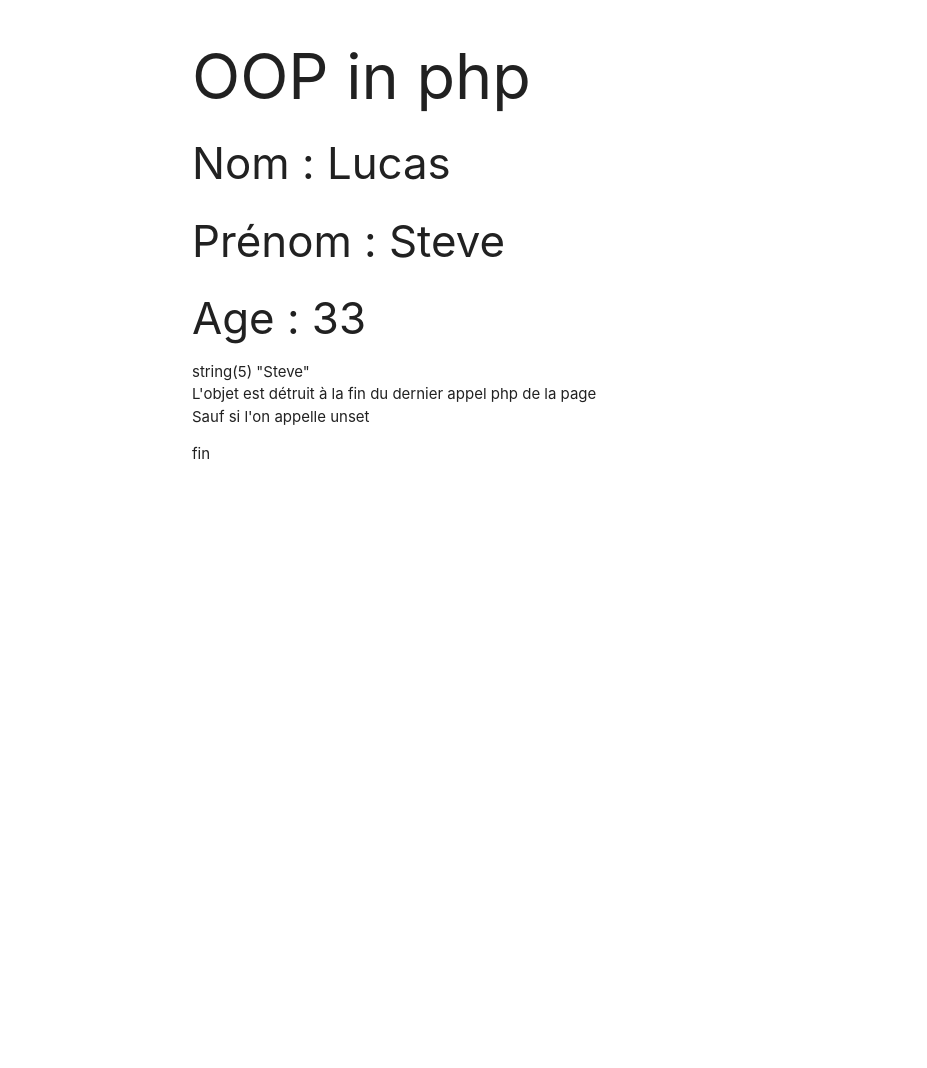
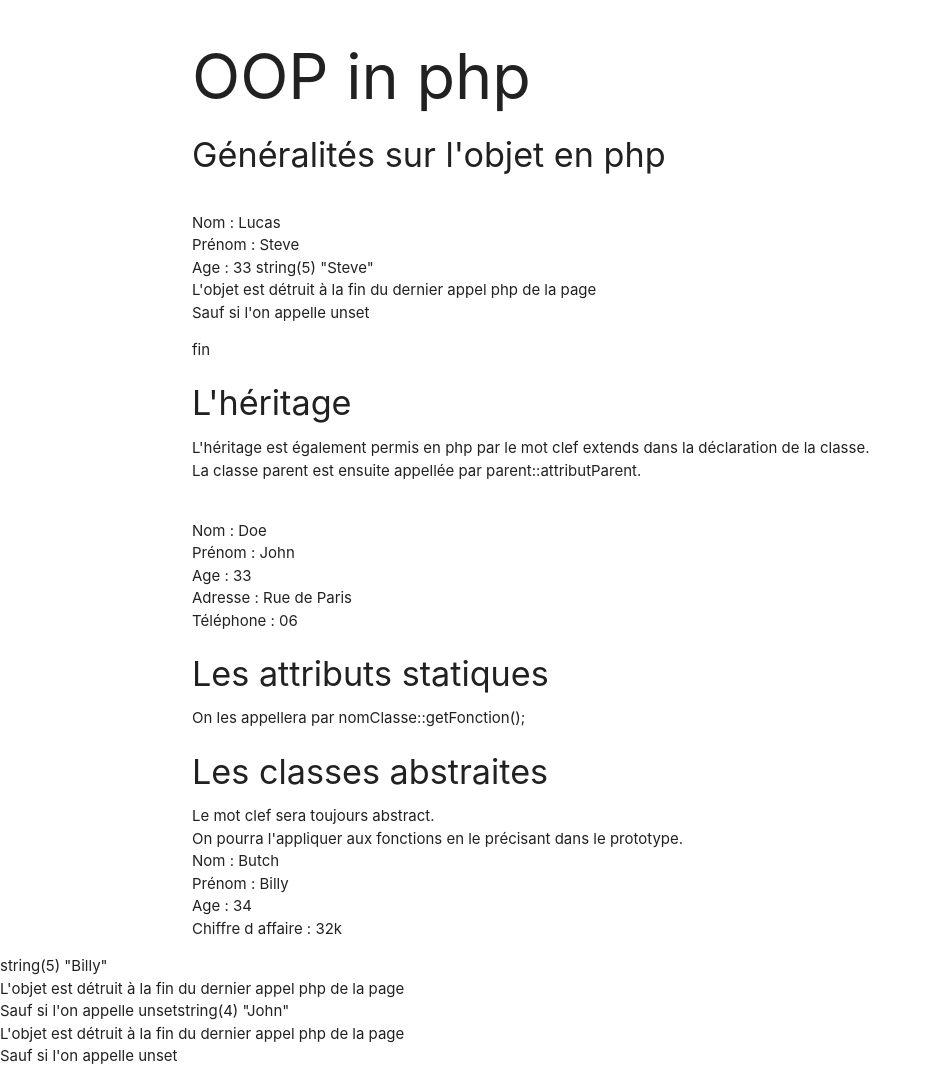
Before and after one commit to OlivierBillant/PHP-demoPhp-1, a PHP site: page /TD15-OOP.php in a window 1280 px wide. Shown: the whole page, without its empty margins (0-927 px from the left). Before the commit the page ends 459 px from the top, so only its background shows below. Run offline with PHP 8.4, Linux system fonts and the light colour scheme.

Commit message:
CHANGE : suite cours OOP

```diff
--- a/TD15-OOP.php
+++ b/TD15-OOP.php
@@ -13,19 +13,65 @@
 <body>
     <div class="container">
         <h1>OOP in php</h1>
+        <h4>Généralités sur l'objet en php</h4>
         <p>
+            <!-- Personne étant devenu une classe abstraite, transforme Steve en client -->
             <?php
-            require_once "TD15-personne.class.php";
-            $Steve = new Personne("Steve", "Lucas", 33);
+            require_once "TD15-client.class.php";
+            $Steve = new Client("Steve", "Lucas", 33, "Rue de Brest", "07");
             ?>
-        <h3> Nom : <?= $Steve->getNom() ?> </h3>
-        <h3> Prénom : <?= $Steve->getPrenom() ?> </h3>
-        <h3> Age : <?= $Steve->getAge() ?> </h3>
-        <?php unset($Steve) ?>
+            <br> Nom : <?= $Steve->getNom() ?>
+            <br> Prénom : <?= $Steve->getPrenom() ?>
+            <br>Age : <?= $Steve->getAge() ?>
+            <?php unset($Steve) ?>
         </p>
 
         <?php echo "fin";  ?>
     </div>
+
+    <div class="container">
+        <h4>L'héritage</h4>
+        <p>
+            L'héritage est également permis en php par le mot clef extends dans la déclaration de la classe.
+            <br>La classe parent est ensuite appellée par parent::attributParent.
+        </p>
+        <p>
+            <?php
+            $John = new Client("John", "Doe", 33, "Rue de Paris", "06");
+            ?>
+
+            <br> Nom : <?= $John->getNom() ?>
+            <br> Prénom : <?= $John->getPrenom() ?>
+            <br>Age : <?= $John->getAge() ?>
+            <br>Adresse : <?= $John->getAdresse() ?>
+            <br>Téléphone : <?= $John->getTel() ?>
+        </p>
+    </div>
+
+    <div class="container">
+        <h4>Les attributs statiques</h4>
+        <p>
+           On les appellera par nomClasse::getFonction();
+        </p>
+    </div>
+
+    <div class="container">
+        <h4>Les classes abstraites</h4>
+        <p>
+           Le mot clef sera toujours abstract.
+           <br> On pourra l'appliquer aux fonctions en le précisant dans le prototype.
+
+           <?php
+           require_once "TD15-vendeur.class.php";
+           $Billy = new Vendeur("Billy", "Butch", 34, "32k");
+           ?>
+           <br> Nom : <?= $Billy->getNom() ?>
+           <br> Prénom : <?= $Billy->getPrenom() ?>
+           <br>Age : <?= $Billy->getAge() ?>
+           <br>Chiffre d affaire : <?= $Billy->getChiffreAffaire() ?>
+
+        </p>
+    </div>
 </body>
 
 </html>
--- /dev/null
+++ b/TD15-client.class.php
@@ -0,0 +1,61 @@
+<?php
+
+require_once "TD15-personne.class.php";
+
+class Client extends Personne{
+private $adresse;
+private $tel;
+
+public function __construct($prenom, $nom, $age, $adresse, $tel){
+    parent::__construct($prenom, $nom, $age);
+    $this->adresse = $adresse;
+    $this->tel = $tel;
+}
+
+public function parler(){
+    echo "blabla";
+}
+
+
+/**
+ * Get the value of adresse
+ */
+public function getAdresse()
+{
+return $this->adresse;
+}
+
+/**
+ * Set the value of adresse
+ *
+ * @return  self
+ */
+public function setAdresse($adresse)
+{
+$this->adresse = $adresse;
+
+return $this;
+}
+
+/**
+ * Get the value of tel
+ */
+public function getTel()
+{
+return $this->tel;
+}
+
+/**
+ * Set the value of tel
+ *
+ * @return  self
+ */
+public function setTel($tel)
+{
+$this->tel = $tel;
+
+return $this;
+}
+}
+
+?>
--- a/TD15-personne.class.php
+++ b/TD15-personne.class.php
@@ -1,6 +1,6 @@
 <?php
 
-class Personne{
+abstract class Personne{
     private $prenom;
     private $nom;
     private $age;
@@ -19,6 +19,9 @@ class Personne{
         echo "<br>L'objet est détruit à la fin du dernier appel php de la page";
         echo "<br>Sauf si l'on appelle unset";
     }
+
+    public abstract function parler();
+
     /**
      * Get the value of prenom
      */
```
